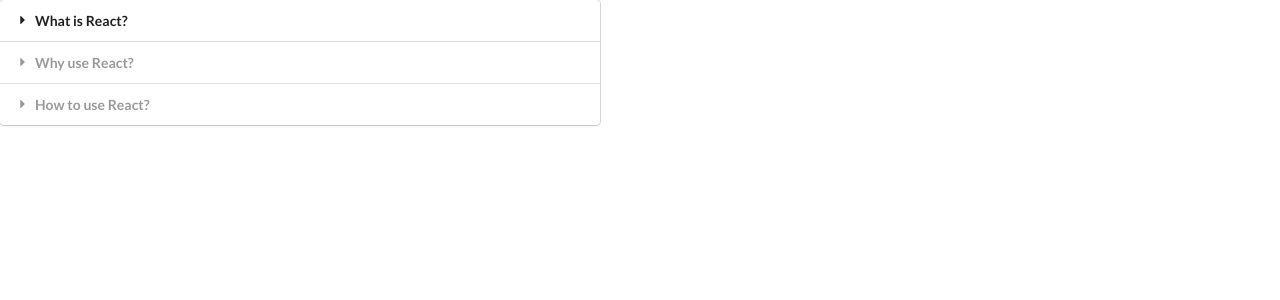
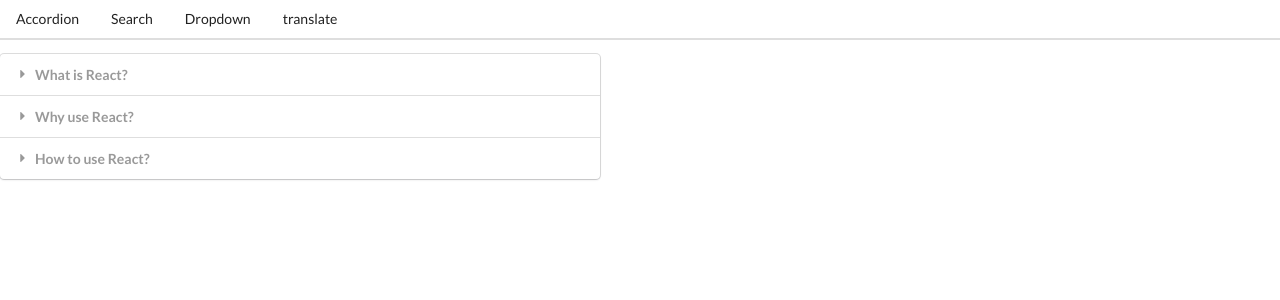
Before and after one commit to doronma/ReactTutorialWidgets, a React (Create React App) app: page / in a window 1280 px wide. Shown: the top 300 px of the page. Built offline with nearby package versions, Linux system fonts and the light colour scheme.

Commit message:
add menu

```diff
--- a/src/App.js
+++ b/src/App.js
@@ -3,6 +3,8 @@
 import Search from './components/Search';
 import Dropdown from './components/Dropdown';
 import Translate from './components/Translate';
+import Route from './components/Route';
+import Header from './components/Header';
 
 const items = [
 
@@ -36,36 +38,30 @@
     }
 ];
 
-const showAccordion = () => {
-    if (window.location.pathname === '/') {
-        return <Accordion items={items} />;
-    }
-}
+export default () => {
 
-const showList = () => {
-    if (window.location.pathname === '/list') {
-        return <Search />;
-    }
-}
+    const [selected, setSelected] = useState(options[0]);
 
-const ShowDropDown = () => {
-    if (window.location.pathname === '/dropdown') {
-        return <Dropdown />;
-    }
-}
-
-const showTranslate = () => {
-    if (window.location.pathname === '/translate') {
-        return <Translate />;
-    }
-}
-
-export default () => {
     return (<div>
-        <div>{showAccordion()} </div>
-        <div>{showList()} </div>
-        <div>{ShowDropDown()} </div>
-        <div>{showTranslate()} </div>
+        <Header />
+        <Route path="/">
+            <Accordion items={items} />
+        </Route>
+        <Route path="/list">
+            <Search />
+        </Route>
+        <Route path="/dropdown">
+            <Dropdown
+                label="Select a color"
+                options={options}
+                selected={selected}
+                onSelectedChange={setSelected}
+            >
+            </Dropdown>
+        </Route>
+        <Route path="/translate">
+            <Translate />
+        </Route>
     </div>
     )
 }
--- /dev/null
+++ b/src/components/Header.js
@@ -0,0 +1,17 @@
+import React from 'react';
+import Link from './Link';
+
+
+
+const header = () => {
+    return (
+        <div className="ui secondary pointing menu">
+            <Link href="/" className="item">Accordion</Link>
+            <Link href="/list" className="item">Search</Link>
+            <Link href="/dropdown" className="item">Dropdown</Link>
+            <Link href="/translate" className="item">translate</Link>
+        </div>
+    )
+}
+
+export default header
--- /dev/null
+++ b/src/components/Link.js
@@ -0,0 +1,29 @@
+import React from 'react'
+
+
+
+const Link = ({ className, href, children }) => {
+
+    const onClick = (event) => {
+
+        if (event.metaKey || event.ctrlKey) {
+            return;
+        }
+
+        event.preventDefault();
+        window.history.pushState({}, '', href);
+
+        const navEvent = new PopStateEvent('popstate');
+        window.dispatchEvent(navEvent);
+
+    };
+
+    return <a onClick={onClick}
+        className={className}
+        href={href}>
+        {children}
+    </a>
+
+}
+
+export default Link
--- /dev/null
+++ b/src/components/Route.js
@@ -0,0 +1,24 @@
+import { useEffect, useState } from 'react';
+
+const Route = ({ path, children }) => {
+
+    const [currentPath, setCurrentPath] = useState(window.location.pathname);
+    useEffect(() => {
+
+        const onLocationChange = () => {
+            setCurrentPath(window.location.pathname)
+
+        }
+        window.addEventListener('popstate', onLocationChange)
+
+        return () => {
+            window.removeEventListener('popstate', onLocationChange);
+        }
+    }, []);
+
+    return currentPath === path
+        ? children
+        : null;
+}
+
+export default Route
```
